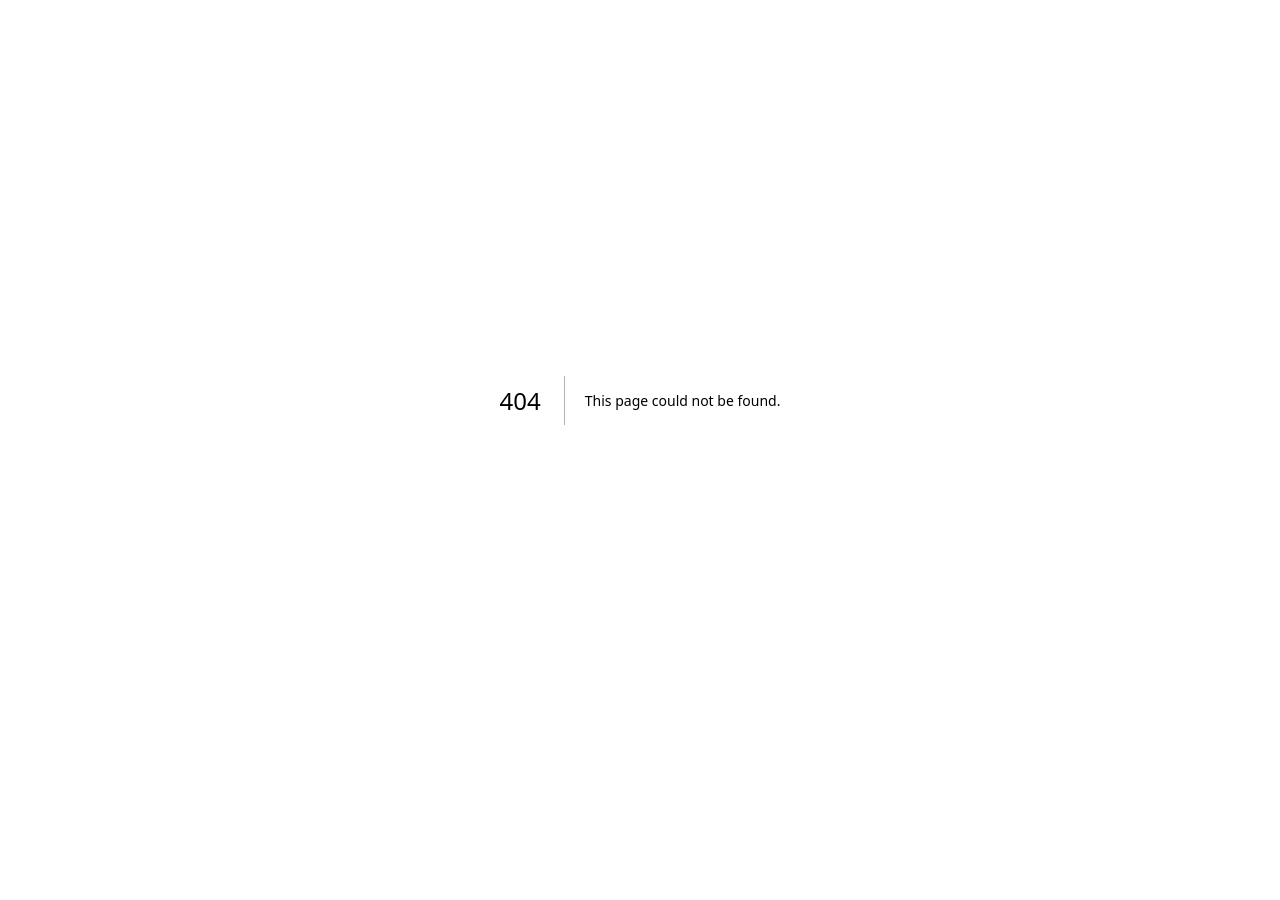
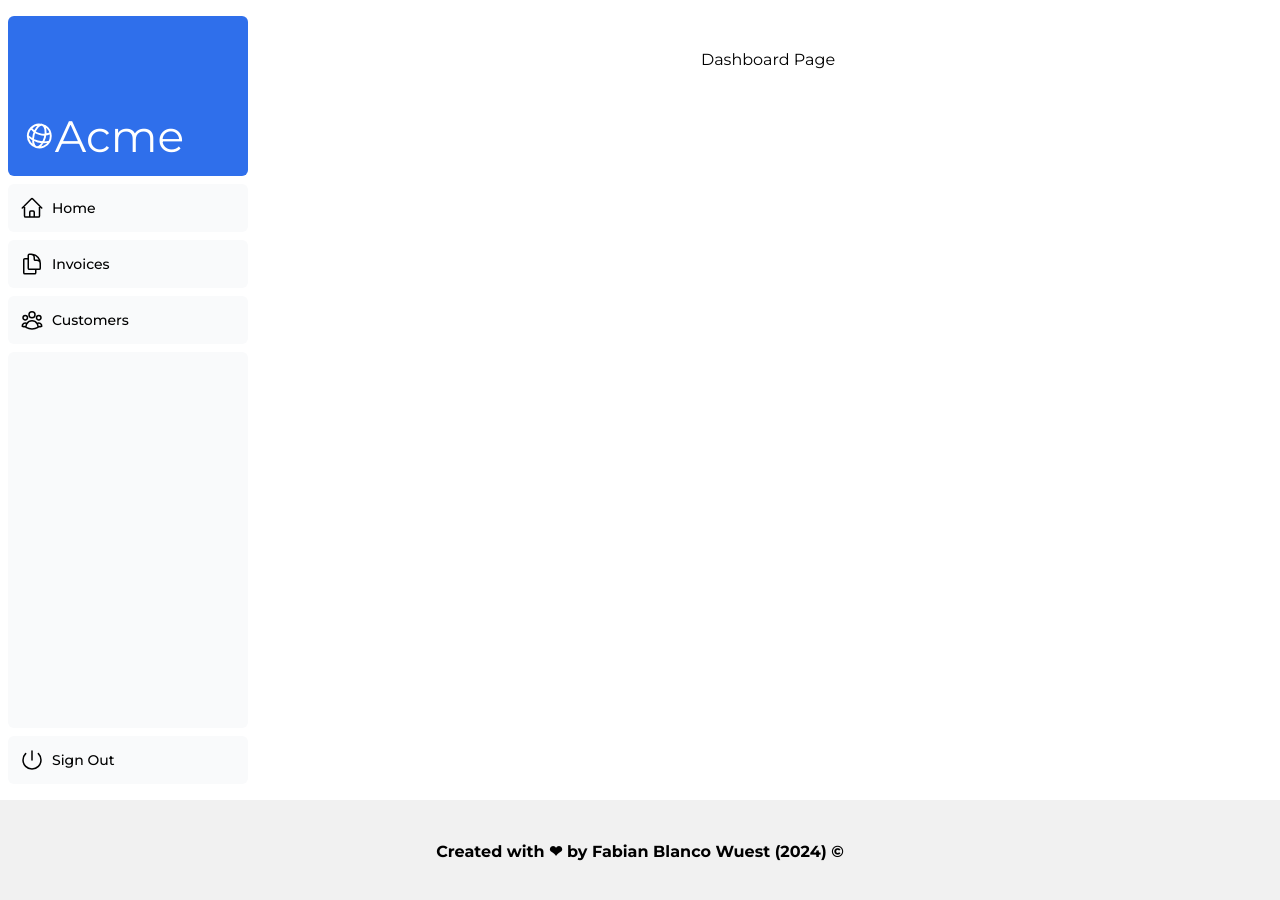
Before and after one commit to fabianblancowuest/nextjs_dashboard, a Next.js app: page /dashboard in a window 1280 px wide. Before the commit this address had no page. Shown: the top 900 px of the page. Before the commit the page ends 800 px from the top, so only its background shows below. Built offline with nearby package versions, Linux system fonts and the light colour scheme.

Commit message:
Rutas, rutas anidadas y layouts

```diff
--- /dev/null
+++ b/app/dashboard/customers/page.tsx
@@ -0,0 +1,3 @@
+export default function Page() {
+	return <div className="text-center">Customers Dashboard Page</div>;
+}
--- /dev/null
+++ b/app/dashboard/invoices/page.tsx
@@ -0,0 +1,7 @@
+import React from "react";
+
+const Invoices = () => {
+	return <div className="text-center">Dashboad Invoices</div>;
+};
+
+export default Invoices;
--- /dev/null
+++ b/app/dashboard/layout.tsx
@@ -0,0 +1,15 @@
+import SideNav from "../ui/dashboard/sidenav";
+import "../ui/global.css";
+
+export default function Layout({ children }: { children: React.ReactNode }) {
+	return (
+		<div className="flex h-screen flex-col md:flex-row md:overflow-hidden">
+			{
+				<div className="w-full flex-none md:w-64">
+					<SideNav />
+				</div>
+			}
+			<div className="flex-grow p-6 md:overflow-y-auto md:p-12">{children}</div>
+		</div>
+	);
+}
--- /dev/null
+++ b/app/dashboard/page.tsx
@@ -0,0 +1,3 @@
+export default function Page() {
+	return <div className="text-center">Dashboard Page</div>;
+}
--- a/app/layout.tsx
+++ b/app/layout.tsx
@@ -1,5 +1,6 @@
 import { montserrat } from "./ui/fonts";
 import "./ui/global.css";
+import "../app/ui/styles/footer.css";
 
 export default function RootLayout({
 	children,
@@ -8,7 +9,14 @@ export default function RootLayout({
 }) {
 	return (
 		<html lang="en">
-			<body className={`${montserrat.className} antialiased`}>{children}</body>
+			<body className={`${montserrat.className} antialiased`}>
+				<div className="__container__">
+					{children}
+					<footer className="py-10 flex justify-center items-center footer">
+						<p>Created with ❤ by Fabian Blanco Wuest (2024) ©</p>
+					</footer>
+				</div>
+			</body>
 		</html>
 	);
 }
--- a/app/ui/fonts.ts
+++ b/app/ui/fonts.ts
@@ -1,3 +1,4 @@
 import {Montserrat} from "next/font/google"
 
 export const montserrat = Montserrat({subsets: ['latin']})
+export const lusitana = { className: 'lusitana' };
--- a/app/ui/global.css
+++ b/app/ui/global.css
@@ -16,3 +16,26 @@ input[type="number"]::-webkit-outer-spin-button {
 	-webkit-appearance: none;
 	margin: 0;
 }
+
+.__container__ {
+	display: flex;
+	flex-direction: column;
+	min-height: 100vh;
+}
+
+main {
+	flex: 1;
+}
+
+footer {
+	background-color: #f1f1f1;
+	padding: 10px;
+	text-align: center;
+	font-weight: bold;
+}
+
+.subtitle {
+	margin-top: 30px;
+	font-weight: bold;
+	text-align: center;
+}
--- /dev/null
+++ b/app/ui/styles/footer.css
@@ -0,0 +1,6 @@
+.footer {
+	display: flex;
+	justify-content: center;
+	align-items: center;
+	margin-top: auto;
+}
```
